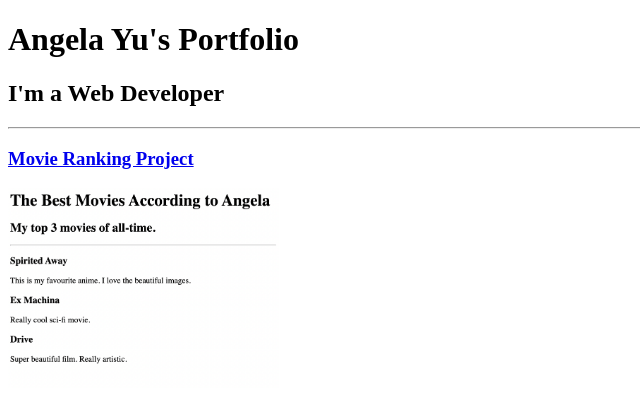
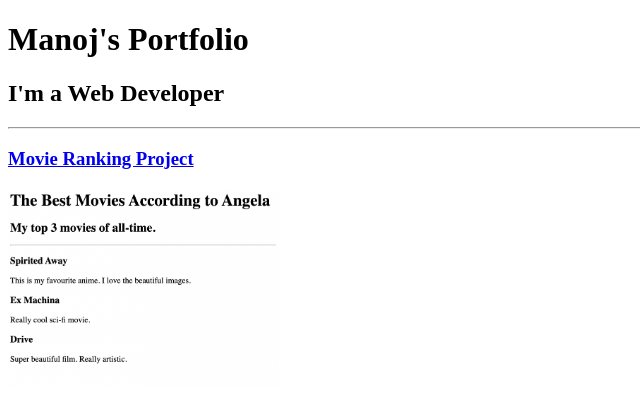
Before and after one commit to ManojYadav2005/html-portfolio, a plain HTML site: page solution.html in a window 1280 px wide. Shown: the top 408 px of the page, without its empty margins (0-640 px from the left). Drawn offline with Linux system fonts and the light colour scheme.

Commit message:
Update solution.html

```diff
--- a/solution.html
+++ b/solution.html
@@ -3,11 +3,11 @@
 
 <head>
   <meta charset="UTF-8">
-  <title>Angela's Portfolio</title>
+  <title>Manoj's Portfolio</title>
 </head>
 
 <body>
-  <h1>Angela Yu's Portfolio</h1>
+  <h1>Manoj's Portfolio</h1>
   <h2>I'm a Web Developer</h2>
   <hr />
   <h3><a href="./public/movie-ranking.html">Movie Ranking Project</a></h3>
```
